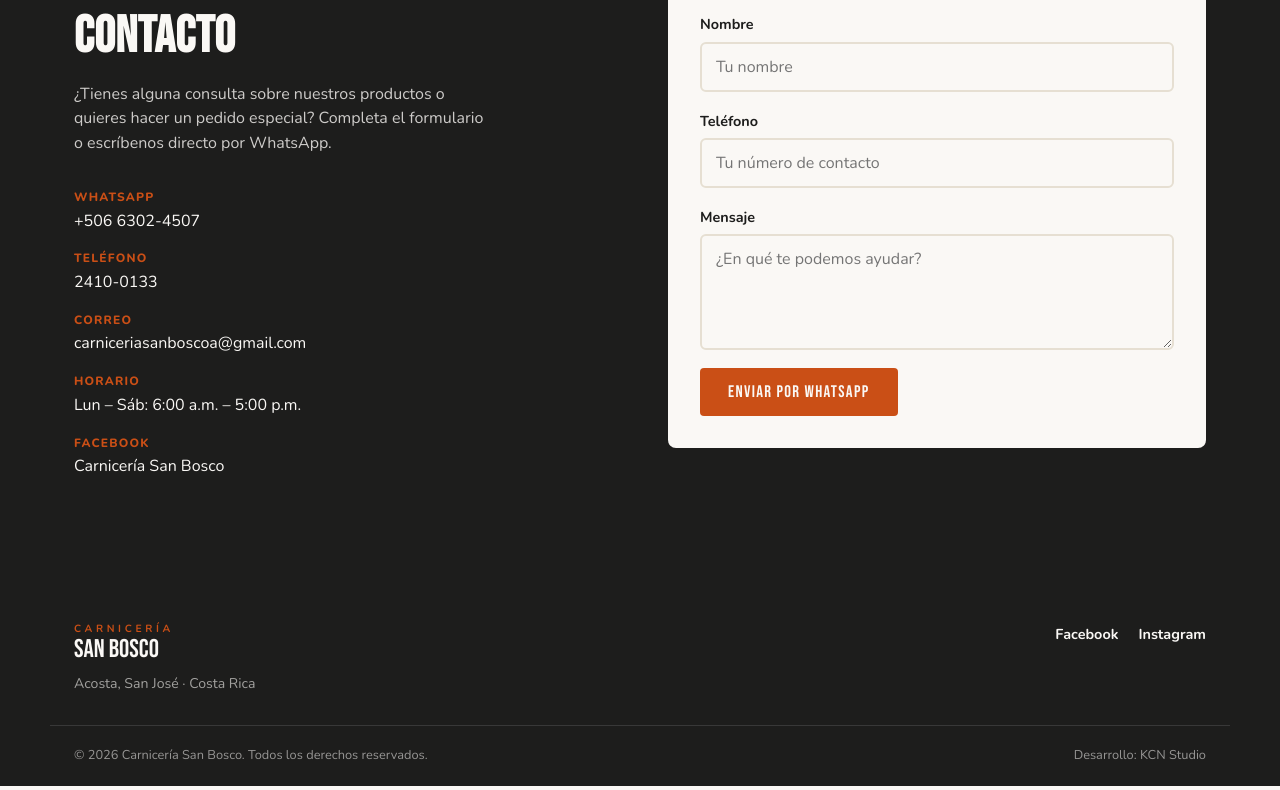
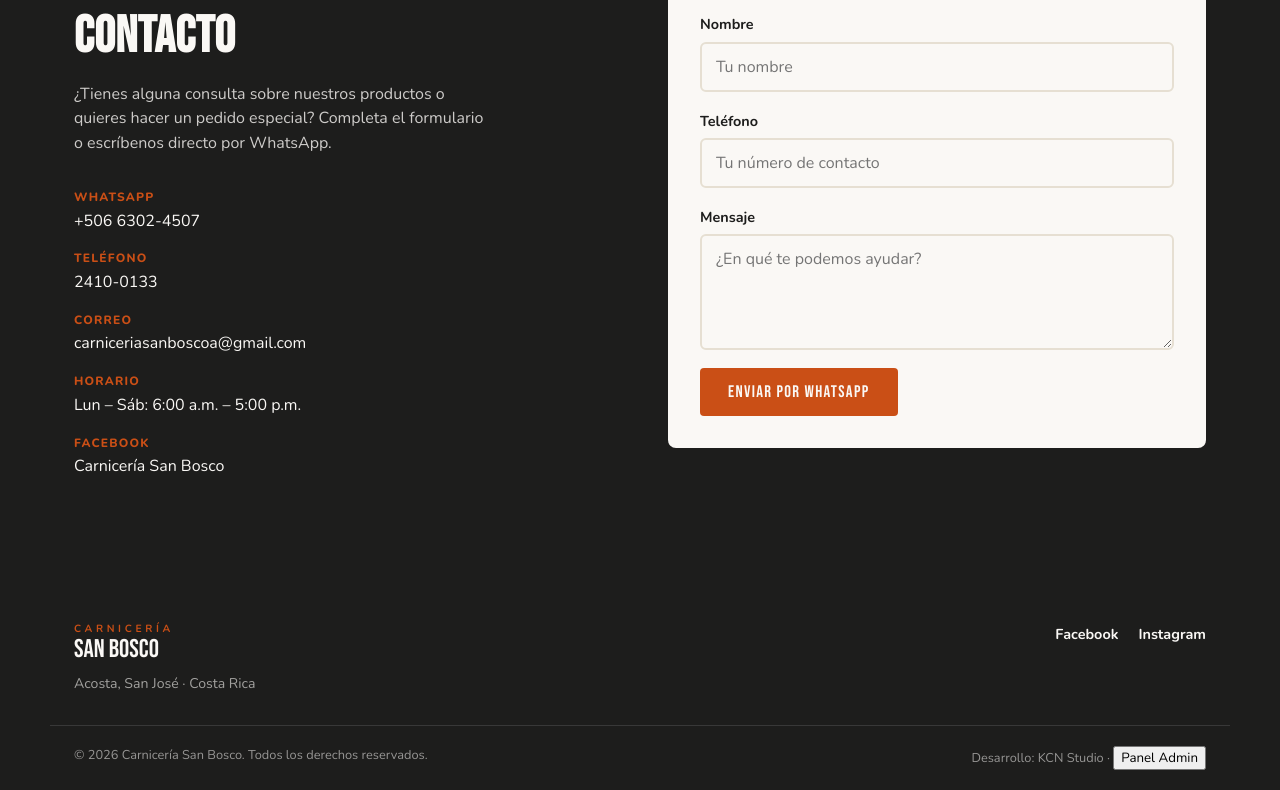
Before and after one commit to kacn1z-del/carniceria-San-Bosco-, a React (Vite) app: page / in a window 1280 px wide. Shown: the part 4129-4919 px from the top of the page. Built offline with nearby package versions, Linux system fonts and the light colour scheme.

Commit message:
Actualizar Footer.jsx

```diff
--- a/src/components/Footer.jsx
+++ b/src/components/Footer.jsx
@@ -1,6 +1,6 @@
 import './Footer.css'
 
-export default function Footer() {
+export default function Footer({ onAdminClick }) {
   return (
     <footer className="footer">
       <div className="wrap footer__grid">
@@ -26,7 +26,12 @@
       </div>
       <div className="wrap footer__bottom">
         <p>© {new Date().getFullYear()} Carnicería San Bosco. Todos los derechos reservados.</p>
-        <p>Desarrollo: KCN Studio</p>
+        <p>
+          Desarrollo: KCN Studio ·{' '}
+          <button className="footer__admin" onClick={onAdminClick}>
+            Panel Admin
+          </button>
+        </p>
       </div>
     </footer>
   )
```
